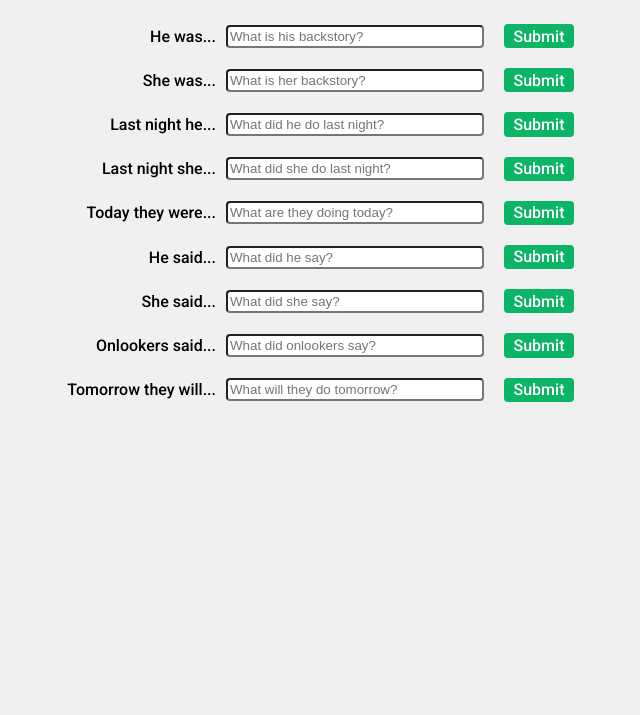
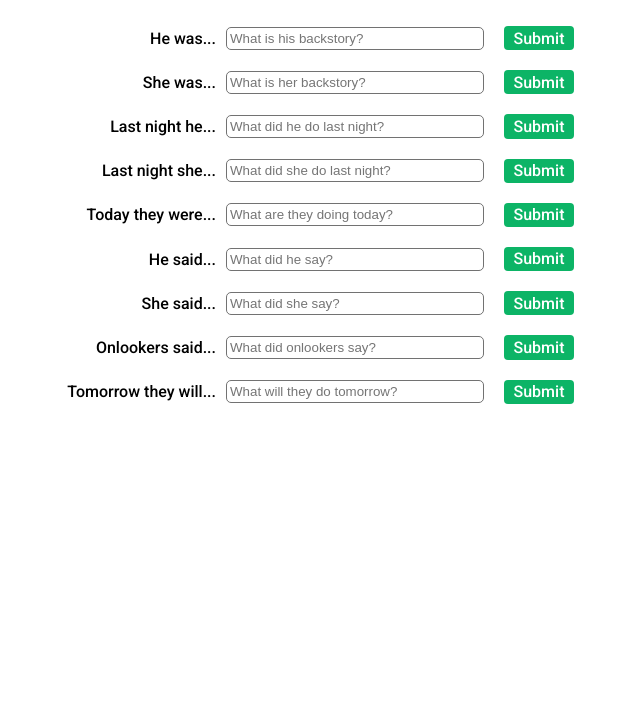
Before and after one commit to jamiewlloyd/HeSaid-SheSaid, a plain HTML site: page index.html in a window 1280 px wide. Shown: the part 85-800 px from the top of the page, without its empty margins (320-960 px from the left). Drawn offline with Linux system fonts and the light colour scheme.

Commit message:
Improving the user interface

```diff
--- a/css/style.css
+++ b/css/style.css
@@ -26,7 +26,7 @@ time, mark, audio, video {
 body {
     height: 100%;
     width: 100%;
-    background-color: #f0f0f0;
+    background-color: white;
 }
 
 #wrapper {
@@ -48,6 +48,7 @@ h1 {
     padding: 0 10px 0 10px;
     margin:0 0 20px 0;
     text-align: center;
+    border-bottom: 2px solid black;
 }
 
 .hetitle {
@@ -64,7 +65,7 @@ h1 {
     width: 40%;
     align-items: center;
     justify-items: center;
-    margin: 20px 0 0 0;
+    margin: 20px 0 20px 0;
     font-family: 'Roboto', sans-serif;
 }
 
@@ -78,9 +79,17 @@ h1 {
 .input>input {
     grid-column: 2;
     width: 250px;
-    border-radius: 0.25rem;
-    padding: 2px;
+    border: none;
+    border: 1.5px solid #727272;
+    border-radius: 5px;
+    padding: 3px;
     font-family: sans-serif;
+}
+
+.input>input:focus {
+    border: 1.5px solid black;
+    border-radius: 5px;
+outline: none;
 }
 
 .input>button {
```
